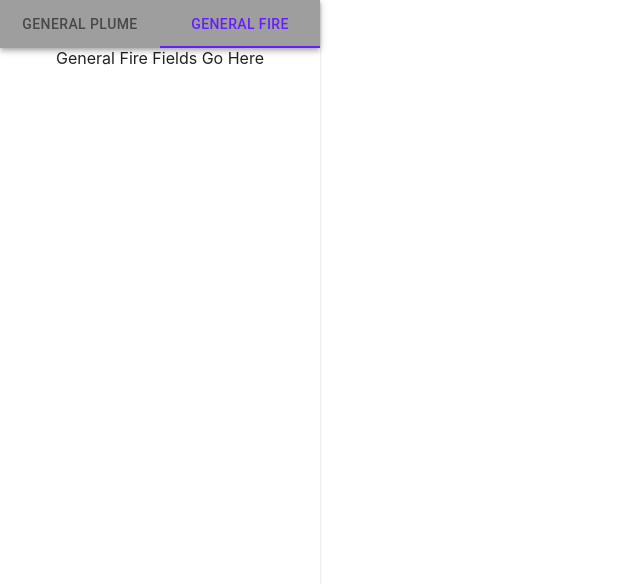
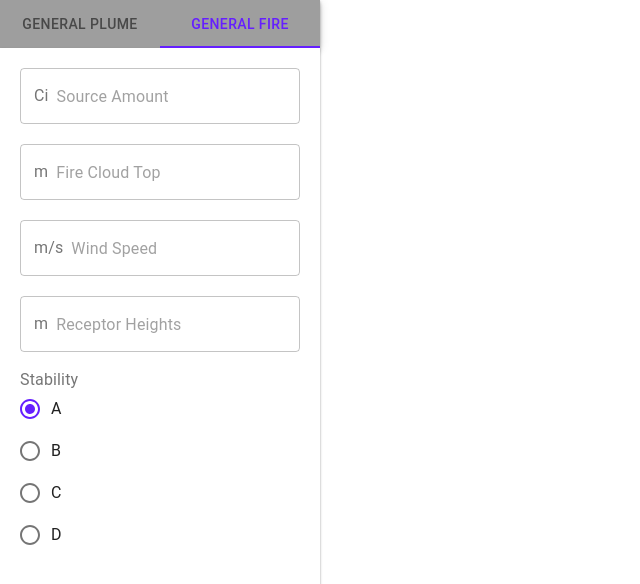
Before and after one commit to CEN3031-Team-6-LLC/project-ui, a React (Create React App) app: page / in a window 1280 px wide. Both pictures are taken after a click on the tab "GENERAL FIRE". Shown: the top 584 px of the page, without its empty margins (0-640 px from the left). Built offline with nearby package versions, Linux system fonts and the light colour scheme.

Commit message:
Left control complete

```diff
--- /dev/null
+++ b/src/CustomWidgets/InputField.js
@@ -0,0 +1,47 @@
+import React from "react";
+import * as MaterialUI from "@material-ui/core";
+
+const useStyles = MaterialUI.makeStyles(theme => {
+  return {
+    textField: {
+      marginBottom: 20
+    },
+    adornment: {
+      "&:hover": {
+        cursor: "pointer"
+      }
+    }
+  };
+});
+
+const InputField = props => {
+  const { placeholder, unit, unitTogglelable, unit2 } = props;
+  const [state, setState] = React.useState(true);
+  const classes = useStyles();
+
+  const adornmentClick = () => {
+    setState(!state);
+  };
+
+  return (
+    <MaterialUI.TextField
+      fullWidth
+      className={classes.textField}
+      placeholder={placeholder}
+      InputProps={{
+        startAdornment: (
+          <MaterialUI.InputAdornment
+            className={classes.adornment}
+            onClick={unitTogglelable ? adornmentClick : () => {}}
+            position="start"
+          >
+            {state ? unit : unit2}
+          </MaterialUI.InputAdornment>
+        )
+      }}
+      variant="outlined"
+    />
+  );
+};
+
+export default InputField;
--- /dev/null
+++ b/src/CustomWidgets/RadioButtons.js
@@ -0,0 +1,46 @@
+import React from "react";
+import * as MaterialUI from "@material-ui/core";
+
+const useStyles = MaterialUI.makeStyles(theme => {
+  return {
+    formControl: {
+      display: "flex",
+      flexDirection: "column",
+      alignItems: "flex-start",
+      padding: 0
+    }
+  };
+});
+
+const RadioButtons = props => {
+  const { title, options } = props;
+  const classes = useStyles();
+  return (
+    <MaterialUI.FormControl
+      variant="filled"
+      className={classes.formControl}
+      component="div"
+    >
+      <MaterialUI.FormLabel component="legend">{title}</MaterialUI.FormLabel>
+      <MaterialUI.RadioGroup
+        aria-label="gender"
+        name="gender1"
+        value={options[0].value}
+        onChange={() => {}}
+      >
+        {options.map((option, i) => {
+          return (
+            <MaterialUI.FormControlLabel
+              key={i}
+              value={option.value}
+              control={<MaterialUI.Radio />}
+              label={option.label}
+            />
+          );
+        })}
+      </MaterialUI.RadioGroup>
+    </MaterialUI.FormControl>
+  );
+};
+
+export default RadioButtons;
--- /dev/null
+++ b/src/CustomWidgets/index.js
@@ -0,0 +1,3 @@
+import InputField from "./InputField";
+import RadioButtons from "./RadioButtons";
+export { InputField, RadioButtons };
--- /dev/null
+++ b/src/GeneralFire/GeneralFire.js
@@ -0,0 +1,41 @@
+import React from "react";
+import * as MaterialUI from "@material-ui/core";
+import * as CustomWidgets from "../CustomWidgets";
+
+const useStyles = MaterialUI.makeStyles(theme => {
+  return {
+    generalFire: {
+      height: "100vh",
+      padding: 20
+    }
+  };
+});
+
+const GeneralFire = props => {
+  const classes = useStyles();
+
+  return (
+    <MaterialUI.Paper {...props} square className={classes.generalFire}>
+      <CustomWidgets.InputField
+        placeholder="Source Amount"
+        unit="Ci"
+        unitTogglelable={true}
+        unit2="Bq"
+      />
+      <CustomWidgets.InputField placeholder="Fire Cloud Top" unit="m" />
+      <CustomWidgets.InputField placeholder="Wind Speed" unit="m/s" />
+      <CustomWidgets.InputField placeholder="Receptor Heights" unit="m" />
+      <CustomWidgets.RadioButtons
+        title="Stability"
+        options={[
+          { value: "a", label: "A" },
+          { value: "b", label: "B" },
+          { value: "c", label: "C" },
+          { value: "d", label: "D" }
+        ]}
+      />
+    </MaterialUI.Paper>
+  );
+};
+
+export default GeneralFire;
--- a/src/GeneralPlume.js
+++ /dev/null
@@ -1,34 +0,0 @@
-import React from "react";
-import * as MaterialUI from "@material-ui/core";
-
-const useStyles = MaterialUI.makeStyles(theme => {
-  return {
-    generalPlume: {
-      height: "100%",
-      padding: 20
-    }
-  };
-});
-
-const GeneralPlume = props => {
-  const classes = useStyles();
-
-  return (
-    <MaterialUI.Paper {...props} square className={classes.generalPlume}>
-      <MaterialUI.TextField
-        label="Source Amount"
-        fullWidth
-        InputProps={{
-          startAdornment: (
-            <MaterialUI.InputAdornment position="start">
-              Ci
-            </MaterialUI.InputAdornment>
-          )
-        }}
-        variant="filled"
-      />
-    </MaterialUI.Paper>
-  );
-};
-
-export default GeneralPlume;
--- /dev/null
+++ b/src/GeneralPlume/GeneralPlume.js
@@ -0,0 +1,32 @@
+import React from "react";
+import * as MaterialUI from "@material-ui/core";
+import * as CustomWidgets from "../CustomWidgets";
+
+const useStyles = MaterialUI.makeStyles(theme => {
+  return {
+    generalPlume: {
+      height: "100vh",
+      padding: 20
+    }
+  };
+});
+
+const GeneralPlume = props => {
+  const classes = useStyles();
+
+  return (
+    <MaterialUI.Paper {...props} square className={classes.generalPlume}>
+      <CustomWidgets.InputField
+        placeholder="Source Amount"
+        unit="Ci"
+        unitTogglelable={true}
+        unit2="Bq"
+      />
+      <CustomWidgets.InputField placeholder="Release Height" unit="m" />
+      <CustomWidgets.InputField placeholder="Wind Speed" unit="m/s" />
+      <CustomWidgets.InputField placeholder="Receptor Heights" unit="m" />
+    </MaterialUI.Paper>
+  );
+};
+
+export default GeneralPlume;
--- a/src/LeftControls.js
+++ b/src/LeftControls.js
@@ -1,7 +1,8 @@
 import React from "react";
 import * as MaterialUI from "@material-ui/core";
 import clsx from "clsx";
-import GeneralPlume from "./GeneralPlume";
+import GeneralPlume from "./GeneralPlume/GeneralPlume";
+import GeneralFire from "./GeneralFire/GeneralFire";
 
 const useStyles = MaterialUI.makeStyles(theme => {
   return {
@@ -15,7 +16,7 @@ const useStyles = MaterialUI.makeStyles(theme => {
 const LeftControls = props => {
   const { className } = props;
   const classes = useStyles();
-  const [value, setValue] = React.useState(1);
+  const [value, setValue] = React.useState(0);
 
   const handleChange = (event, newValue) => {
     setValue(newValue);
@@ -40,9 +41,11 @@ const LeftControls = props => {
         index={0}
         hidden={value === 0 ? false : true}
       />
-      <div value={value} index={1} hidden={value === 1 ? false : true}>
-        General Fire Fields Go Here
-      </div>
+      <GeneralFire
+        value={value}
+        index={1}
+        hidden={value === 1 ? false : true}
+      />
     </MaterialUI.Paper>
   );
 };
```
Also changed, not shown: 1 other file (tests, documents, lock files or other folders).
